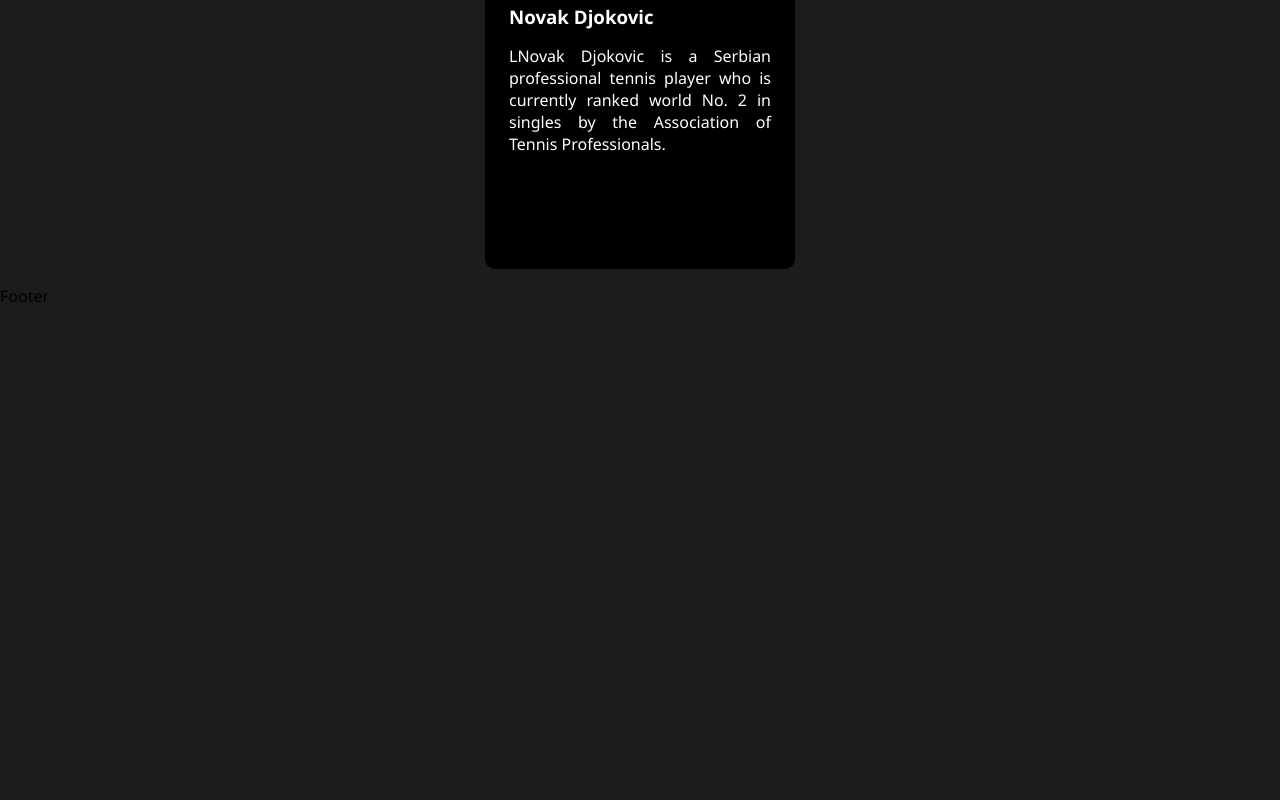
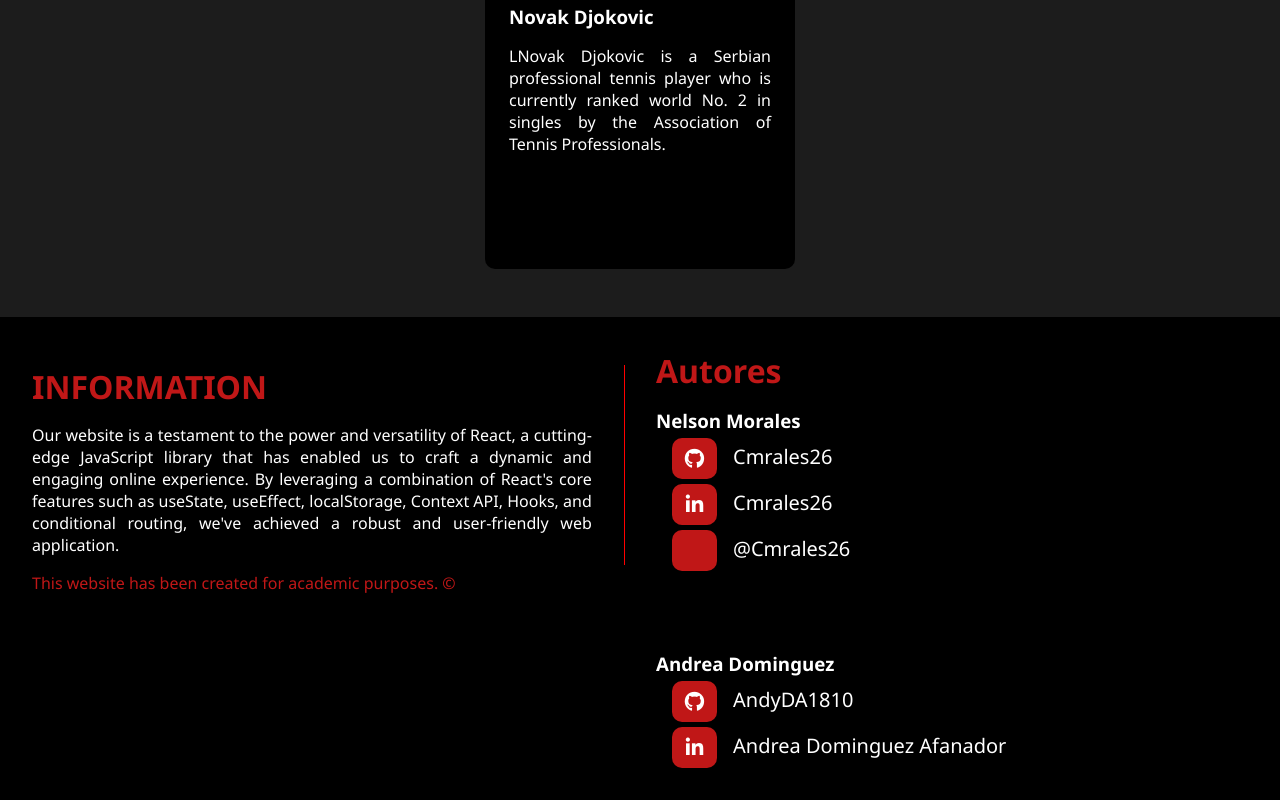
Before and after one commit to Cmrales26/RubricaC1-W2, a React (Vite) app: page / in a window 1280 px wide. Shown: the part 1255-2055 px from the top of the page. Before the commit the page ends 1562 px from the top, so only its background shows below. Built offline with nearby package versions, Linux system fonts and the light colour scheme.

Commit message:
Footer vista web

```diff
--- a/src/App.css
+++ b/src/App.css
@@ -156,6 +156,7 @@
 
 .cardsports {
     width: 400px;
+
     & .imagen {
         &::before {
             background: rgba(0, 0, 0, 0.1);
@@ -212,7 +213,8 @@
     text-align: center;
     color: white;
 }
-select{
+
+select {
     background-color: #c01717;
     border: none;
     color: white;
@@ -220,8 +222,83 @@
     border-radius: 10px;
     padding: .1rem .5rem;
 }
-option{
+
+option {
     text-align: center;
     background-color: white;
     color: #c01717;
 }
+
+.footer-container {
+    margin-top: 2rem;
+    display: grid;
+    grid-template-columns: repeat(auto-fit, minmax(300px, 1fr));
+    color: white;
+    background-color: black;
+    padding: 2rem;
+    gap: 2rem;
+}
+
+.informacion {
+    display: flex;
+    margin-top: 1rem;
+    gap: 2rem;
+
+    & h1 {
+        color: #c01717;
+    }
+
+    & p {
+        text-align: justify;
+    }
+
+    & .aviso {
+        margin-top: 1rem;
+        color: #c01717;
+    }
+}
+
+.vertical-line {
+    width: 1px;
+    height: 200px;
+    background-color: red;
+}
+
+.autores {
+    /* text-align: center; */
+    & h1{
+        color: #c01717;
+    }
+}
+
+.listaautores {
+    display: flex;
+    gap: 5rem;
+    flex-wrap: wrap;
+    margin-top: 1rem;
+}
+.red{
+    display: flex;
+    gap: 1rem;
+}
+.redes{
+    margin-left: 1rem;
+    & a{
+        text-decoration: none;
+    }
+}
+.icono{
+    color: white;
+    font-size: 20px;
+    background-color: #c01717;
+    padding:7px;
+    margin-top: 5px;
+    width: 45px;
+    text-align: center;
+    border-radius: 10px;
+}
+.usuario{
+    color: white;
+    font-size: 20px;
+    margin-top: 10px;
+}
--- a/src/Components/Footer.jsx
+++ b/src/Components/Footer.jsx
@@ -2,7 +2,75 @@
 
 const Footer = () => {
   return (
-    <div>Footer</div>
+    <footer className="footer-container">
+      <div className="informacion">
+        <div className="data">
+          <h1>INFORMATION</h1>
+          <p style={{ marginTop: '1rem' }}>Our website is a testament to the power and versatility of React, a cutting-edge JavaScript library that has enabled us to craft a dynamic and engaging online experience. By leveraging a combination of React's core features such as useState, useEffect, localStorage, Context API, Hooks, and conditional routing, we've achieved a robust and user-friendly web application.</p>
+
+          <div className="aviso">
+            <p>This website has been created for academic purposes. &copy; </p>
+          </div>
+        </div>
+        <div class="vertical-line"></div>
+      </div>
+      <div className="autores">
+        <h1>Autores</h1>
+        <div className="listaautores">
+
+
+          <div className="autor1">
+            <div className="nombre">
+              <h3>Nelson Morales</h3>
+            </div>
+            <div className="redes">
+              <div className="github">
+                <a href="https://github.com/Cmrales26" target='_blank' className='red'>
+                  <div className="icono"><i class="fa-brands fa-github"></i></div>
+                  <div className="usuario"><p>Cmrales26</p></div>
+                </a>
+              </div>
+              <div className="linkedin">
+                <a href="https://www.linkedin.com/in/cmrales26/" target='_blank' className='red'>
+                  <div className="icono"><i class="fa-brands fa-linkedin-in"></i></div>
+                  <div className="usuario"><p>Cmrales26</p></div>
+                </a>
+
+              </div>
+              <div className="twitter">
+                <a href="https://twitter.com/Cmrales26" target='_blank' className='red'>
+                  <div className="icono"><i class="fa-brands fa-x-twitter"></i></div>
+                  <div className="usuario"><p>@Cmrales26</p></div>
+                </a>
+
+              </div>
+            </div>
+          </div>
+
+
+          <div className="autor2">
+            <div className="nombre">
+              <h3>Andrea Dominguez</h3>
+            </div>
+            <div className="redes">
+              <div className="github">
+                <a href="https://github.com/AndyDA1810" target='_blank' className='red'>
+                  <div className="icono"><i class="fa-brands fa-github"></i></div>
+                  <div className="usuario"><p>AndyDA1810</p></div>
+                </a>
+              </div>
+              <div className="linkedin">
+                <a href="https://www.linkedin.com/in/andrea-dom%C3%ADnguez-afanador-6a00a217b/" target='_blank' className='red'>
+                  <div className="icono"><i class="fa-brands fa-linkedin-in"></i></div>
+                  <div className="usuario"><p>Andrea Dominguez Afanador</p></div>
+                </a>
+
+              </div>
+            </div>
+          </div>
+        </div>
+      </div>
+    </footer>
   )
 }
 
--- a/src/pages/Overview.jsx
+++ b/src/pages/Overview.jsx
@@ -31,7 +31,7 @@
             <div className="favorite">
               <button onClick={(e) => { addFavorite(jugador.nombre) }}>
                 {
-                  favorites[jugador.nombre] ? (<i class="fa-solid fa-star like"></i>) : (<i class="fa-solid fa-star nolike"></i>)
+                  favorites[jugador.nombre] ? (<i className="fa-solid fa-star like"></i>) : (<i className="fa-solid fa-star nolike"></i>)
                 }
 
               </button>
```
